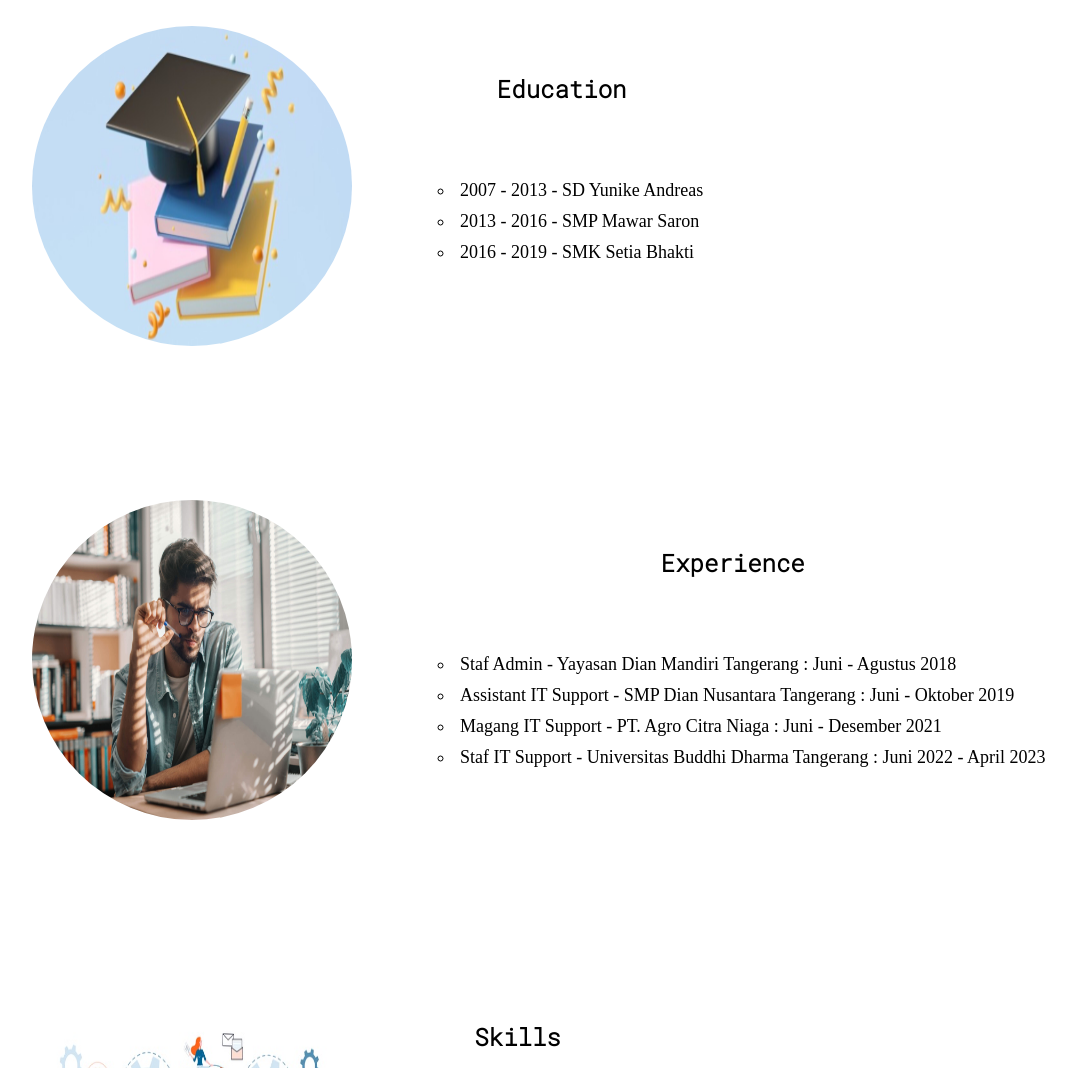
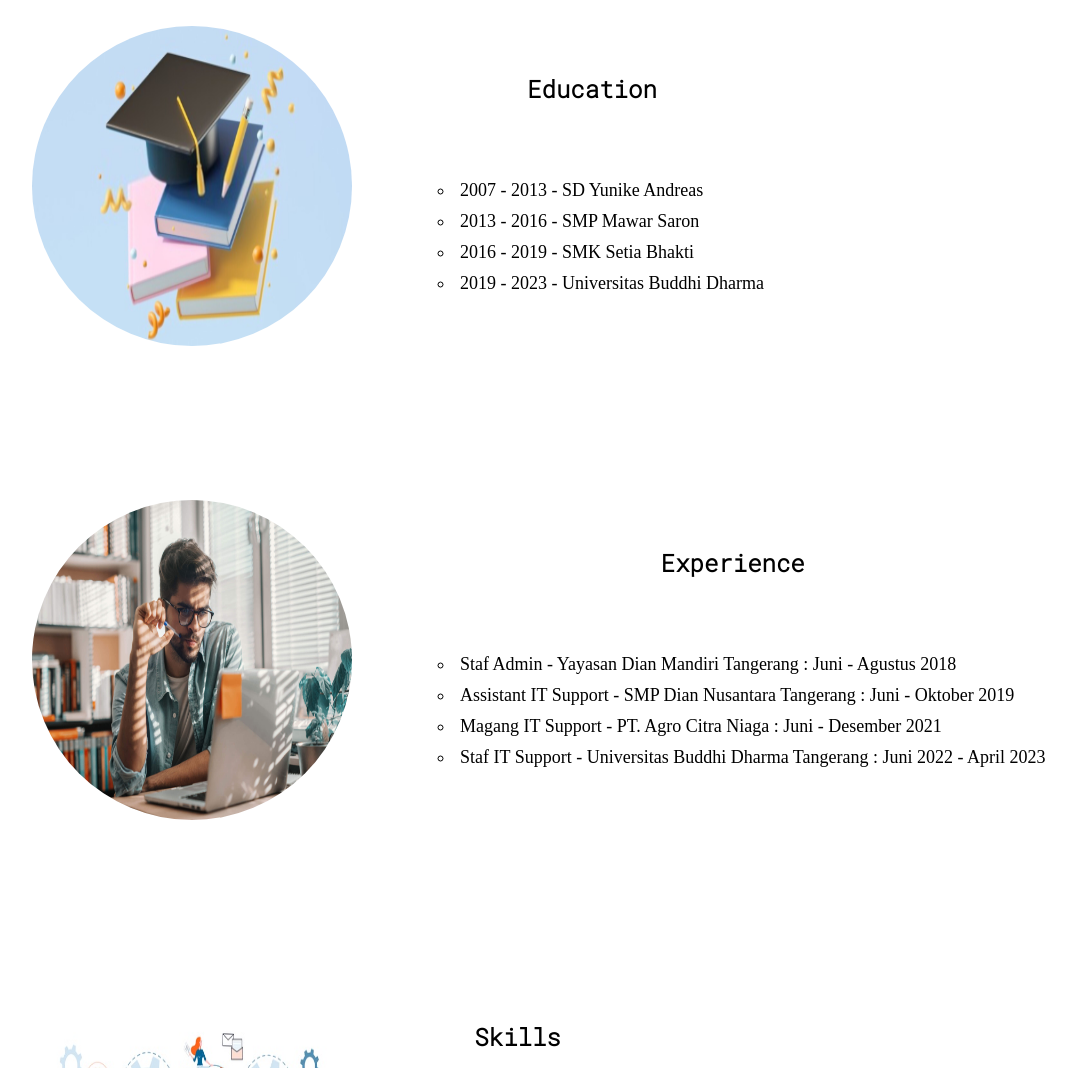
Before and after one commit to riyan256/myproject-riyan, a plain HTML site: page index.html in a window 1280 px wide. Shown: the part 1384-2452 px from the top of the page, without its empty margins (35-1111 px from the left). Drawn offline with Linux system fonts and the light colour scheme; a web font is replaced by a local one.

Commit message:
My Final Project Hacktive 8 Prakerja Batch 16

```diff
--- a/index.html
+++ b/index.html
@@ -89,6 +89,7 @@
                 <li>2007 - 2013 - SD Yunike Andreas</li>
                 <li>2013 - 2016 - SMP Mawar Saron</li>
                 <li>2016 - 2019 - SMK Setia Bhakti</li>
+                <li>2019 - 2023 - Universitas Buddhi Dharma</li>
             </ol>
         </div>
     </section>
```
